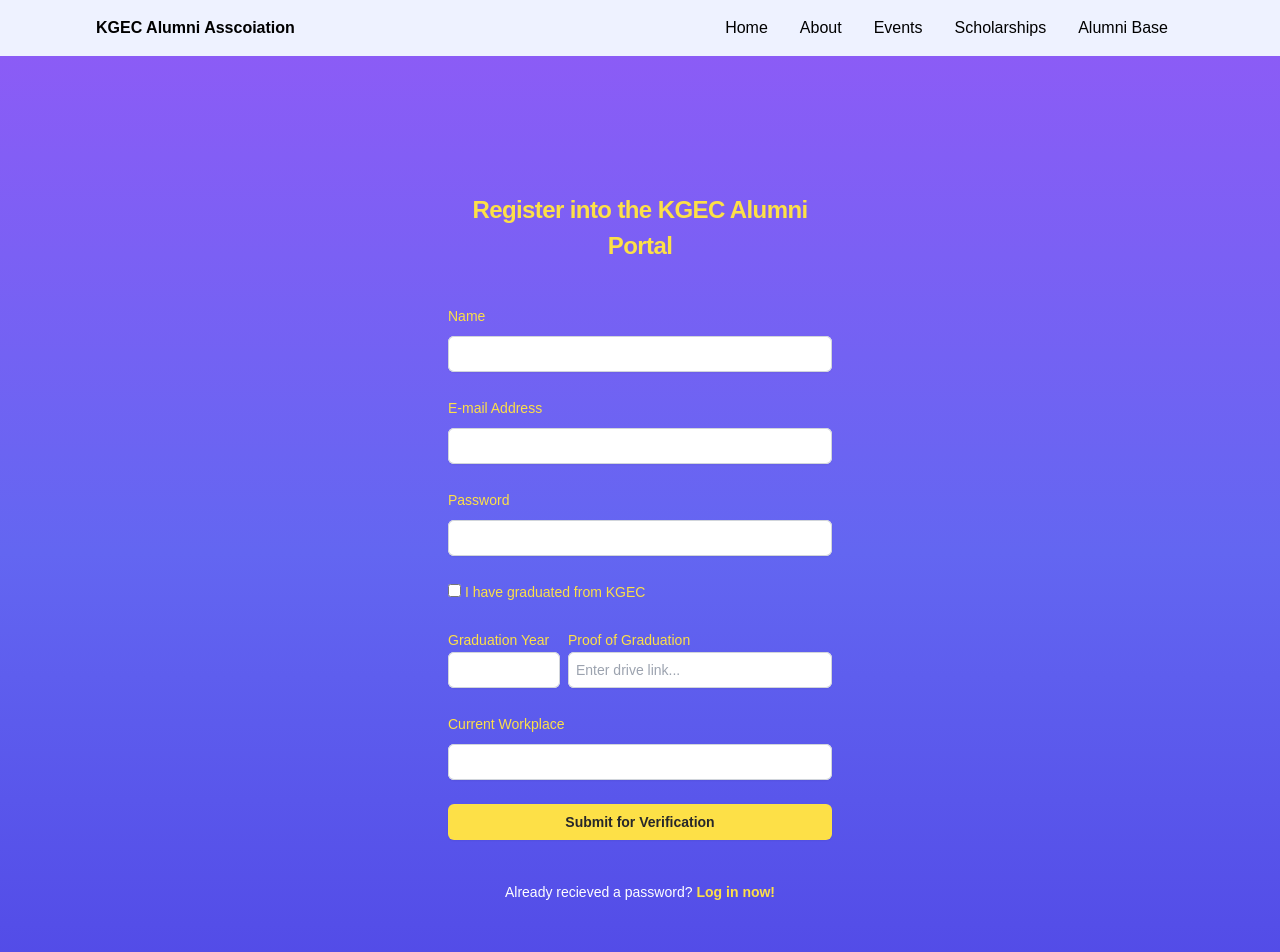
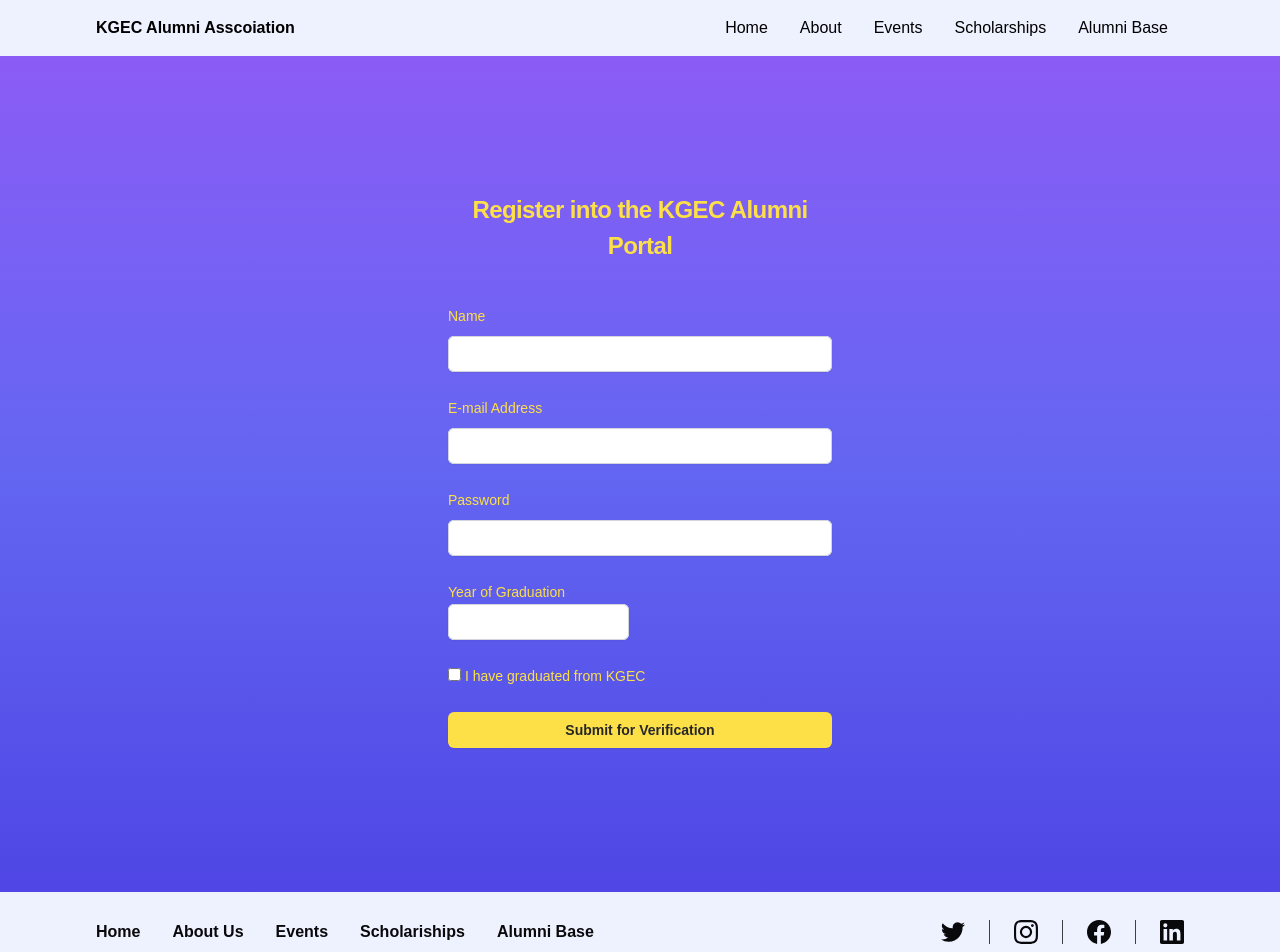
Before and after one commit to kgec-alumni-interaction-cell/website, a Next.js app: page /register in a window 1280 px wide. Shown: the top 952 px of the page. Built offline with nearby package versions, Linux system fonts and the light colour scheme; a web font is replaced by a local one.

Commit message:
student registration works

```diff
--- a/src/pages/alumnibase/index.tsx
+++ b/src/pages/alumnibase/index.tsx
@@ -3,10 +3,11 @@ import Layout from "@/components/layout";
 import AlumniBase from "./AlumniBase";
 import AlumniBaseInfo from "./AlumniBaseInfo";
 import Alumni from "@/types/types";
+import { useEffect, useState } from "react";
 
 export async function getServerSideProps() {
   const res = await fetch(
-    "https://kgec-alumni-website.vercel.app/api/alumni/list"
+    "https://kgec-alumni-backend.onrender.com/users/alumni"
   );
   const alumniList = await res.json();
   return {
@@ -19,23 +20,40 @@ export async function getServerSideProps() {
 interface Props {
   alumniList: Alumni[];
 }
+// const [signedInUser, setSignedInUser] = useState<string>(
+//   (typeof window !== "undefined" &&
+//   window.localStorage.getItem("signed-in-user")
+//     ? window.localStorage.getItem("signed-in-user")
+//     : "") as string
+// );
 
 function AlumiBase({ alumniList }: Props) {
   // const { data: session } = useSession();
-  const session = 0
+  // const session = 0
+  const [signedInUser, setSignedInUser] = useState<string>("");
+
+  useEffect(() => {
+    if (typeof window !== "undefined")
+      if (window.localStorage.getItem("signed-in-user") !== null)
+        setSignedInUser(
+          window.localStorage.getItem("signed-in-user") as string
+        );
+
+    console.log(signedInUser)
+  }, []);
 
   // This is shown if not logged in
-  if (!session)
+  if (signedInUser === null)
     return (
       <Layout>
         <AlumniBaseInfo />
       </Layout>
     );
 
-  if (session)
+  if (signedInUser !== "")
     return (
       <Layout>
-        <AlumniBase alumniList={alumniList || ([] as Alumni[])} />
+        <AlumniBase alumniList={alumniList ? alumniList : ([] as Alumni[])} />
       </Layout>
     );
 }
--- a/src/pages/register/index.tsx
+++ b/src/pages/register/index.tsx
@@ -1,15 +1,16 @@
 import Layout from "@/components/layout";
 import Link from "next/link";
-import { FormEvent } from "react";
+import { FormEvent, useEffect, useState } from "react";
 
 interface FormType {
   name: string;
   email: string;
   alumni: boolean;
-  gradYr: string;
+  gradYr: number;
   proofOfGrad: string;
   currWorkplace: string;
   password: string;
+  image: string;
 }
 
 function Register() {
@@ -17,17 +18,53 @@ function Register() {
     event.preventDefault();
     const formData = Object.fromEntries(new FormData(event.currentTarget));
     let formObj: FormType = {} as FormType;
-    formObj = { ...formObj, ...formData }
-    if (formData.alumni) formObj.alumni = true; else formObj.alumni = false;
+    formObj.name = formData.name as string;
+    formObj.email = formData.email as string;
+    // formObj.alumni = formData.alumni as unknown as boolean;
+    formObj.gradYr = parseInt(formData.gradYr as string);
+    formObj.proofOfGrad = formData.proofOfGrad as string;
+    formObj.currWorkplace = formData.currWorkplace as string;
+    formObj.password = formData.password as string;
+    formObj.image = "";
+    if (formData.alumni) formObj.alumni = true;
+    else formObj.alumni = false;
 
-    const response = await fetch("/api/auth/register", {
+    console.log(formObj);
+
+    const response = await fetch(
+      "https://kgec-alumni-backend.onrender.com/users/register",
+      {
         method: "POST",
-      body: JSON.stringify(formData)
-    })
+        body: JSON.stringify(formObj),
+      }
+    );
 
-    console.log(formObj)
-    console.log(response)
+    console.log(response);
+
+    if (response.status === 200) {
+      if (typeof window !== "undefined") {
+        localStorage.setItem("signed-in-user", formObj.name);
+        window.location.reload();
       }
+    }
+  }
+
+  const [graduated, setGraduated] = useState<boolean>(false);
+
+  const [signedInUser, setSignedInUser] = useState<string>("");
+
+  // useEffect(() => {
+  //   if (signedInUser) {}
+  // })
+
+  useEffect(() => {
+    if (typeof window !== "undefined")
+      if (window.localStorage.getItem("signed-in-user") !== "")
+        setSignedInUser(
+          window.localStorage.getItem("signed-in-user") as string
+        );
+  }, []);
+
   return (
     <Layout>
       <section className="bg-gradient-to-b from-violet-500 via-indigo-500 to-indigo-600 min-w-full flex flex-col">
@@ -93,18 +130,46 @@ function Register() {
                   </div>
                 </div>
 
-                <label className="block text-sm font-medium leading-6 text-yellow-300">
-                  <input name="alumni" type="checkbox" /> I have graduated from
-                  KGEC
-                </label>
-
+                {!graduated ? (
                   <div className="flex gap-2">
                     <div>
                       <label
                         htmlFor="gradYr"
                         className="block text-sm font-medium leading-6 text-yellow-300"
                       >
-                      Graduation Year
+                        Year of Graduation
+                      </label>
+                      <input
+                        name="gradYr"
+                        required
+                        className="block w-full rounded-md border-0 py-1.5 text-gray-900 shadow-sm ring-1 ring-inset ring-gray-300 placeholder:text-gray-400 focus:ring-2 focus:ring-inset focus:ring-indigo-600 sm:text-sm sm:leading-6"
+                      />
+                    </div>
+                  </div>
+                ) : (
+                  <></>
+                )}
+
+                <label className="block text-sm font-medium leading-6 text-yellow-300">
+                  <input
+                    name="alumni"
+                    type="checkbox"
+                    onChange={() => {
+                      setGraduated((prev) => !prev);
+                    }}
+                  />{" "}
+                  I have graduated from KGEC
+                </label>
+
+                {graduated ? (
+                  <>
+                    <div className="flex gap-2">
+                      <div>
+                        <label
+                          htmlFor="gradYr"
+                          className="block text-sm font-medium leading-6 text-yellow-300"
+                        >
+                          Year Graduated
                         </label>
                         <input
                           name="gradYr"
@@ -126,12 +191,6 @@ function Register() {
                           required
                           className="block w-full rounded-md border-0 py-1.5 px-2 text-gray-900 shadow-sm ring-1 ring-inset ring-gray-300 placeholder:text-gray-400 focus:ring-2 focus:ring-inset focus:ring-indigo-600 sm:text-sm sm:leading-6"
                         />
-                    {/* <input
-                      type="file"
-                      name="small-file-input"
-                      id="small-file-input"
-                      className="block w-full border border-gray-200 shadow-sm rounded-lg text-sm bg-zinc-50 focus:z-10 focus:border-blue-500 focus:ring-blue-500 disabled:opacity-50 disabled:pointer-events-none file:border-0 file:me-4 file:py-2 file:px-4"
-                    /> */}
                       </div>
                     </div>
 
@@ -150,6 +209,10 @@ function Register() {
                         />
                       </div>
                     </div>
+                  </>
+                ) : (
+                  <></>
+                )}
 
                 <div>
                   <button
@@ -161,15 +224,9 @@ function Register() {
                 </div>
               </form>
 
-              <p className="mt-10 text-center text-sm text-white">
-                Already recieved a password?
-                <Link
-                  href="/login"
-                  className="pl-1 font-semibold leading-6 text-yellow-300 hover:text-yellow-200"
-                >
-                  Log in now!
-                </Link>
-              </p>
+              <span className="mt-10 text-center text-sm text-white">
+                {signedInUser && `Signed in as ${signedInUser}!`}
+              </span>
             </div>
           </div>
         </div>
```
Lines whose indentation alone changed are shown as unchanged.
